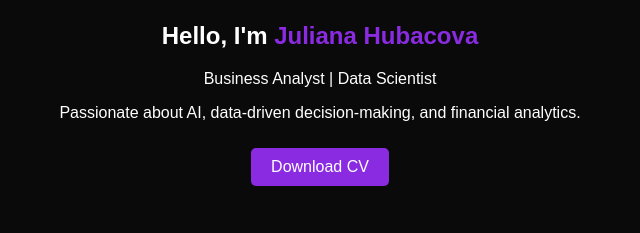
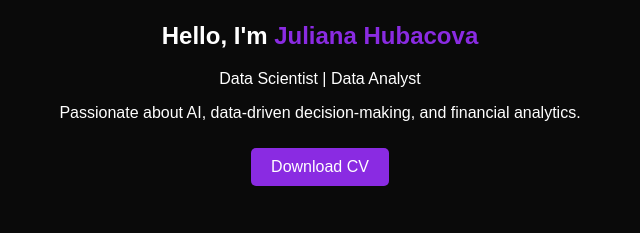
Before and after one commit to julianahubacova/julianahubacova.github.io, a plain HTML site: page index.html in a window 1280 px wide. Shown: the part 189-422 px from the top of the page, 320-960 px from the left. Drawn offline with Linux system fonts and the light colour scheme; no server answers.

Commit message:
Career update

```diff
--- a/index.html
+++ b/index.html
@@ -19,7 +19,7 @@
 
         <section id="about">
             <h2>Hello, I'm <span class="highlight">Juliana Hubacova</span></h2>
-            <p>Business Analyst | Data Scientist</p>
+            <p>Data Scientist | Data Analyst</p>
             <p>Passionate about AI, data-driven decision-making, and financial analytics.</p>
             <a href="Resume_Juliana_Hubacova.pdf" class="btn">Download CV</a>
         </section>
```
